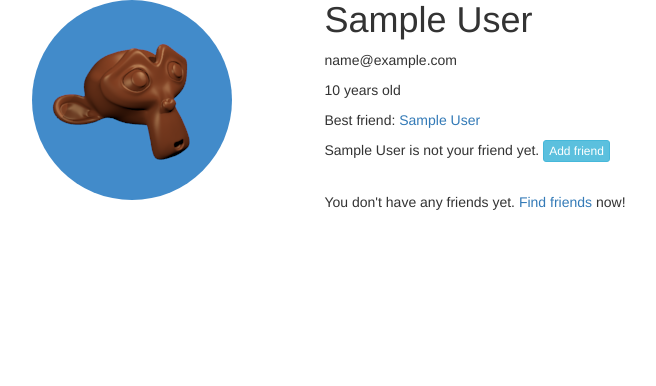
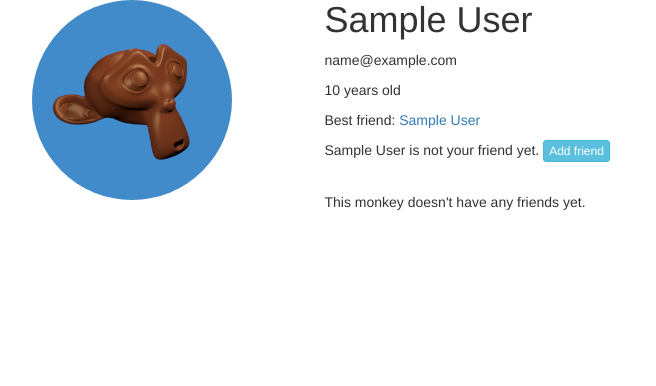
Before and after one commit to eugene-doe/MonkeyBook, a Flask app: template MonkeyBook/templates/profile.html in a window 1280 px wide. Shown: the part 114-500 px from the top of the page, without its empty margins (38-694 px from the left). Run offline with Flask 2, Linux system fonts and the light colour scheme; the template is opened without the code that fills it: most values are stand-ins (such as "Sample title", 1, 10 or a date in 2020); some libraries are stand-ins or nearby versions.

Commit message:
- Minor phrasing change in profile - Minor bug fixed in test data generator

```diff
--- a/MonkeyBook/templates/profile.html
+++ b/MonkeyBook/templates/profile.html
@@ -87,7 +87,11 @@
             {% endif %}
 
             {% if not mutual_friends and not other_friends %}
-                <p>You don't have any friends yet. <a href="{{ url_for('list') }}">Find friends</a> now!</p>
+                {% if monkey == monkey_self %}
+                    <p>You don't have any friends yet. <a href="{{ url_for('list') }}">Find friends</a> now!</p>
+                {% else %}
+                    <p>This monkey doesn't have any friends yet.</p>
+                {% endif %}
             {% endif %}
 
             {% if also_friend_of %}
--- a/db_additional.py
+++ b/db_additional.py
@@ -126,9 +126,7 @@ for monkey in monkeys:
             monkey.friends.append(potential_friend)
 
     # 2:1 chance of having a best friend
-    if random.randint(0, 2):
-        potential_best_friend = monkeys[random.randint(0, len(monkeys) - 1)]
-        if potential_best_friend is not monkey:
-            monkey.best_friend = potential_best_friend
+    if monkey.friends and random.randint(0, 2):
+        monkey.best_friend = monkey.friends[random.randint(0, len(monkey.friends) - 1)]
 
 db.session.commit()
```
